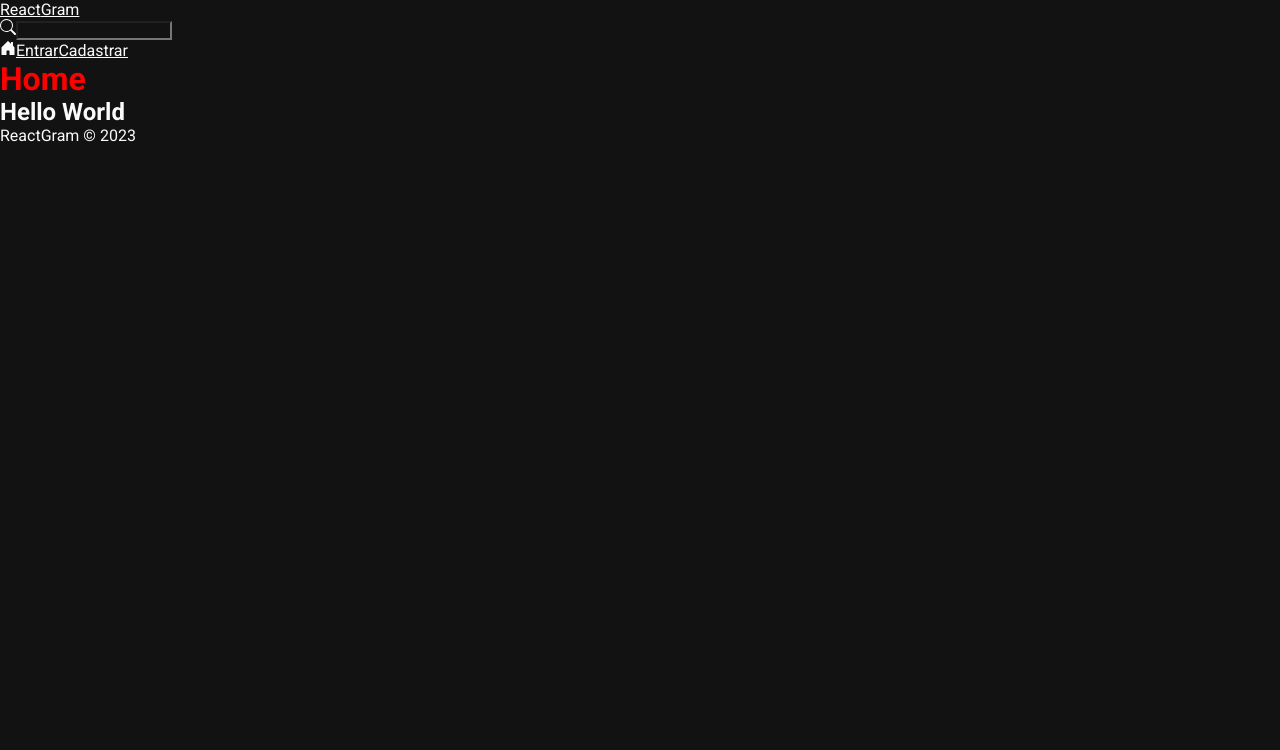
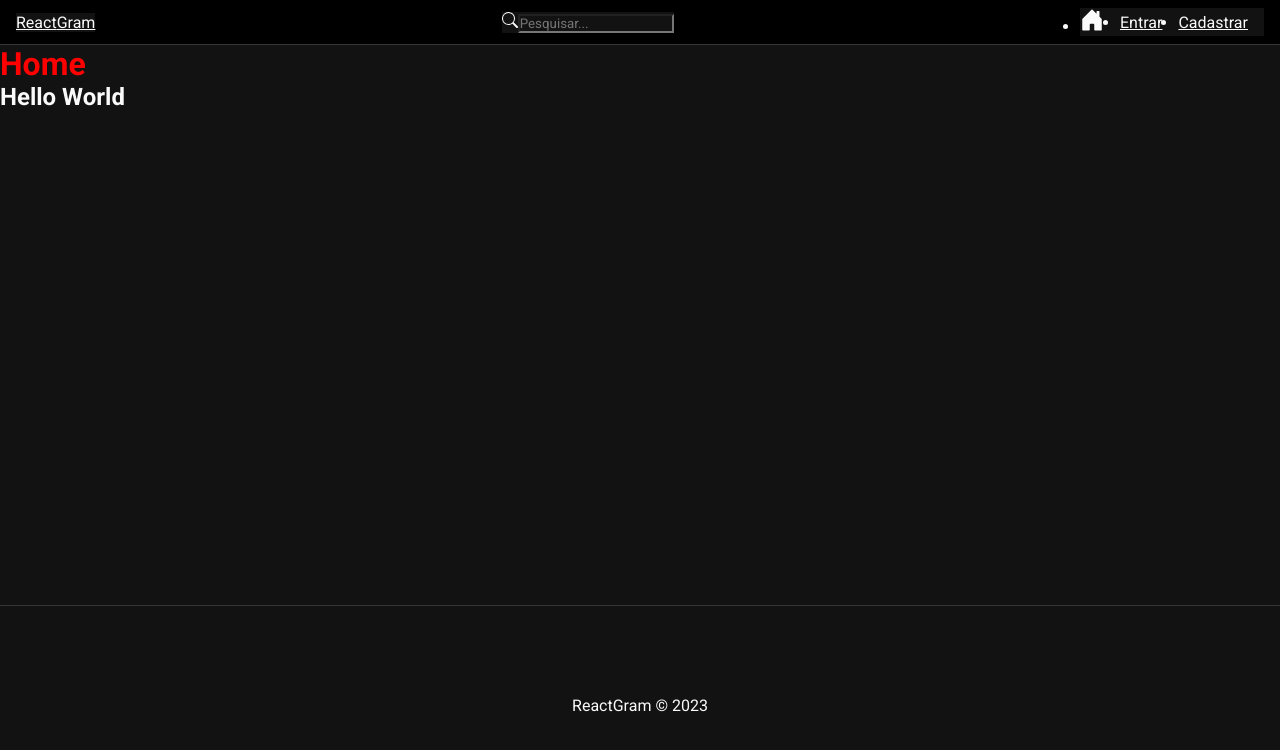
Before and after one commit to MACHADOKING/Instagram-Fullstack-JS, a React (Vite) app in the folder frontend/: page / in a window 1280 px wide. Shown: the top 750 px of the page. Built offline with nearby package versions, Linux system fonts and the light colour scheme.

Commit message:
Feat: css navbar and footer

```diff
--- a/frontend/src/App.css
+++ b/frontend/src/App.css
@@ -0,0 +1,3 @@
+.container {
+  min-height: 70vh;
+}
--- a/frontend/src/App.jsx
+++ b/frontend/src/App.jsx
@@ -15,11 +15,13 @@
     <main className="App">
       <BrowserRouter>
         <Navbar />
-        <Routes>
-          <Route path="/" element={<Home />} />
-          <Route path="/login" element={<Login />} />
-          <Route path="/register" element={<Register />} />
-        </Routes>
+        <div className="container">
+          <Routes>
+            <Route path="/" element={<Home />} />
+            <Route path="/login" element={<Login />} />
+            <Route path="/register" element={<Register />} />
+          </Routes>
+        </div>
         <Footer />
       </BrowserRouter>
     </main>
--- a/frontend/src/components/Footer/Footer.css
+++ b/frontend/src/components/Footer/Footer.css
@@ -0,0 +1,8 @@
+#footer {
+  background-color: #121212;
+  height: 200px;
+  display: flex;
+  justify-content: center;
+  align-items: center;
+  border-top: 1px solid #363636;
+}
--- a/frontend/src/components/Navbar/Navbar.css
+++ b/frontend/src/components/Navbar/Navbar.css
@@ -0,0 +1,44 @@
+#nav {
+  display: flex;
+  justify-content: space-between;
+  align-items: center;
+  background-color: #000;
+  border-bottom: 1px solid #363636;
+  padding: 0.5em 1em;
+}
+
+#search-form {
+  position: relative;
+  width: 20%;
+}
+
+#search-form svg {
+  position: absolute;
+  top: 10px;
+  left: 9px;
+}
+
+#search-form input {
+  padding-left: 2.5em;
+  border: none;
+  border-radius: 5px;
+  width: 100%;
+  margin: 0;
+}
+
+#nav-links {
+  display: flex;
+  align-items: center;
+}
+
+#nav-links li {
+  margin-right: 1em;
+}
+
+#nav-links span {
+  cursor: pointer;
+}
+
+#nav-links svg {
+  font-size: 1.5em;
+}
--- a/frontend/src/components/Navbar/Navbar.jsx
+++ b/frontend/src/components/Navbar/Navbar.jsx
@@ -18,18 +18,24 @@
       </Link>
       <form>
         <BsSearch />
-        <input type="text" />
+        <input type="text" placeholder="Pesquisar..." />
       </form>
       <ul id="nav-links">
+        <li>
           <NavLink to="/">
             <BsHouseDoorFill />
           </NavLink>
+        </li>
+        <li>
           <NavLink to="/login">
             <span>Entrar</span>
           </NavLink>
+        </li>
+        <li>
           <NavLink to="/register">
             <span>Cadastrar</span>
           </NavLink>
+        </li>
       </ul>
     </nav>
   );
```
Lines whose indentation alone changed are shown as unchanged.
